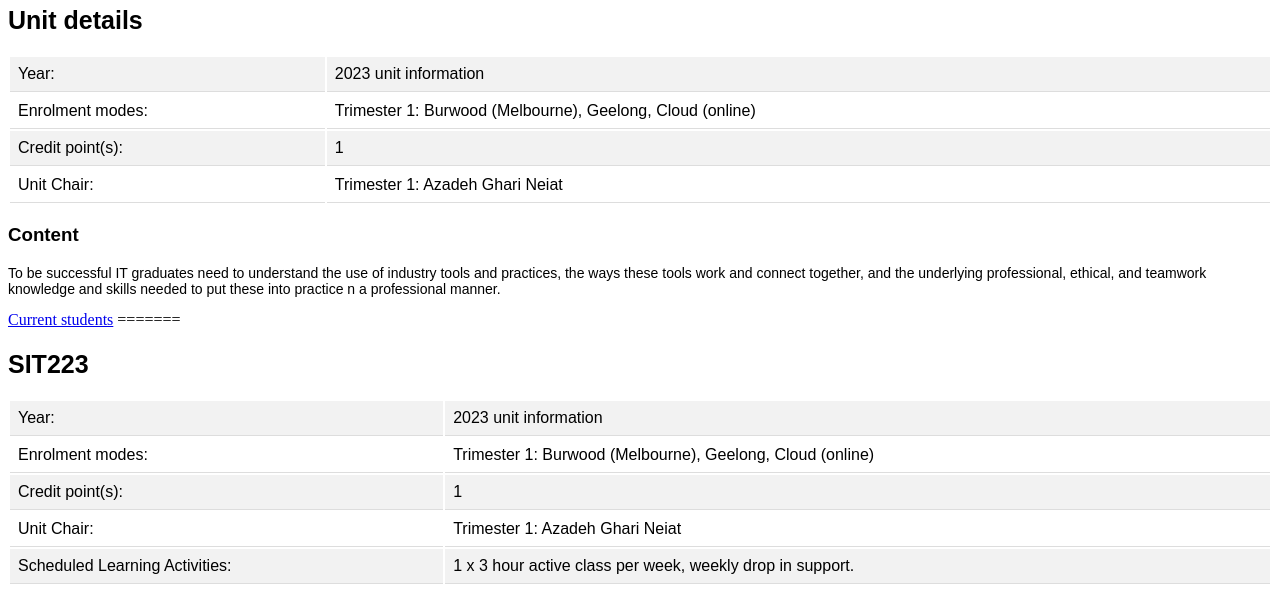
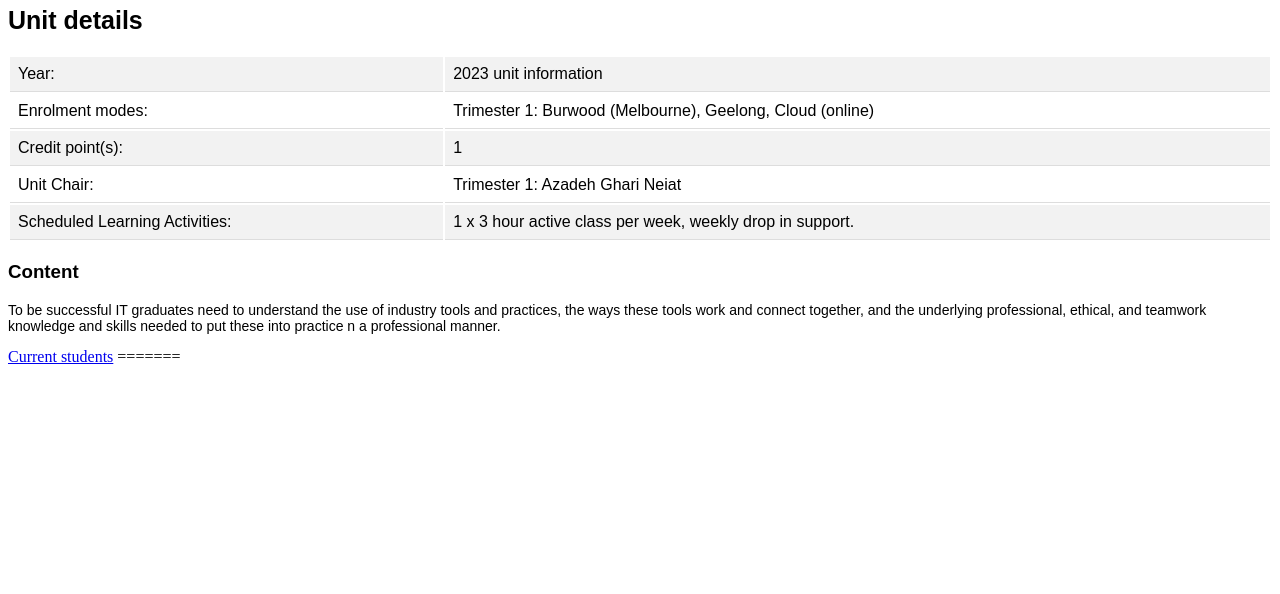
Before and after one commit to AdrianaMimi/Deakin-Unit-Page, a plain HTML site: page index.html in a window 1280 px wide. Shown: the part 315-909 px from the top of the page. After the commit the page ends 800 px from the top, so only its background shows below. Drawn offline with Linux system fonts and the light colour scheme.

Commit message:
fixing issue

```diff
--- a/index.html
+++ b/index.html
@@ -1,4 +1,3 @@
-
 <!DOCTYPE html>
 <html>
 
@@ -12,8 +11,7 @@
         <img src="logo.svg" alt="Deakin" width="200" height="210">
     </div>
     <h1>SIT223-SIT753 - Professional Practice in IT</h1>
-
-    <h2> Unit details </h2>
+    <h2>Unit details</h2>
     <table style="width:100%">
         <tr>
             <td>Year: </td>
@@ -31,6 +29,10 @@
             <td> Unit Chair:</td>
             <td> Trimester 1: Azadeh Ghari Neiat</td>
         </tr>
+        <tr>
+            <td>Scheduled Learning Activities:</td>
+            <td>1 x 3 hour active class per week, weekly drop in support.</td>
+        </tr>
     </table>
 
     <h3>Content</h3>
@@ -44,27 +46,3 @@
 
 </html>
 =======
-<h2> SIT223</h2>
-<table style="width:100%">
-<tr>
-<td>Year: </td>
-<td>2023 unit information</td>
-</tr>
-<tr>
-<td>Enrolment modes:</td>
-<td>Trimester 1: Burwood (Melbourne), Geelong, Cloud (online)</td>
-</tr>
-<tr>
-<td>Credit point(s):</td>
-<td>1</td>
-</tr>
-<tr>
-<td> Unit Chair:</td>
-<td> Trimester 1: Azadeh Ghari Neiat</td>
-</tr>
-<tr>
-    <td>Scheduled Learning Activities:</td>
-    <td>1 x 3 hour active class per week, weekly drop in support.</td>
-  </tr>
-
-</table>
```
